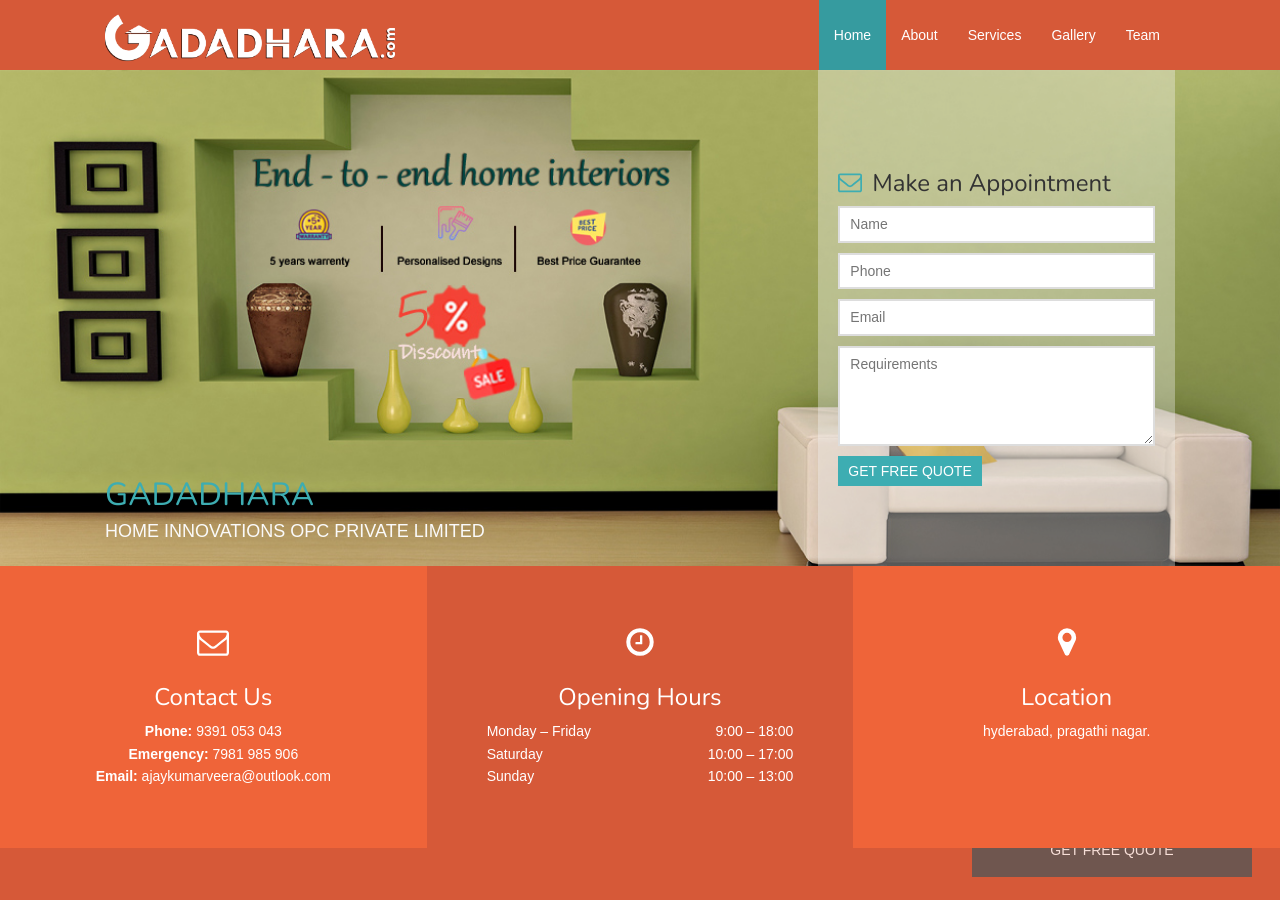
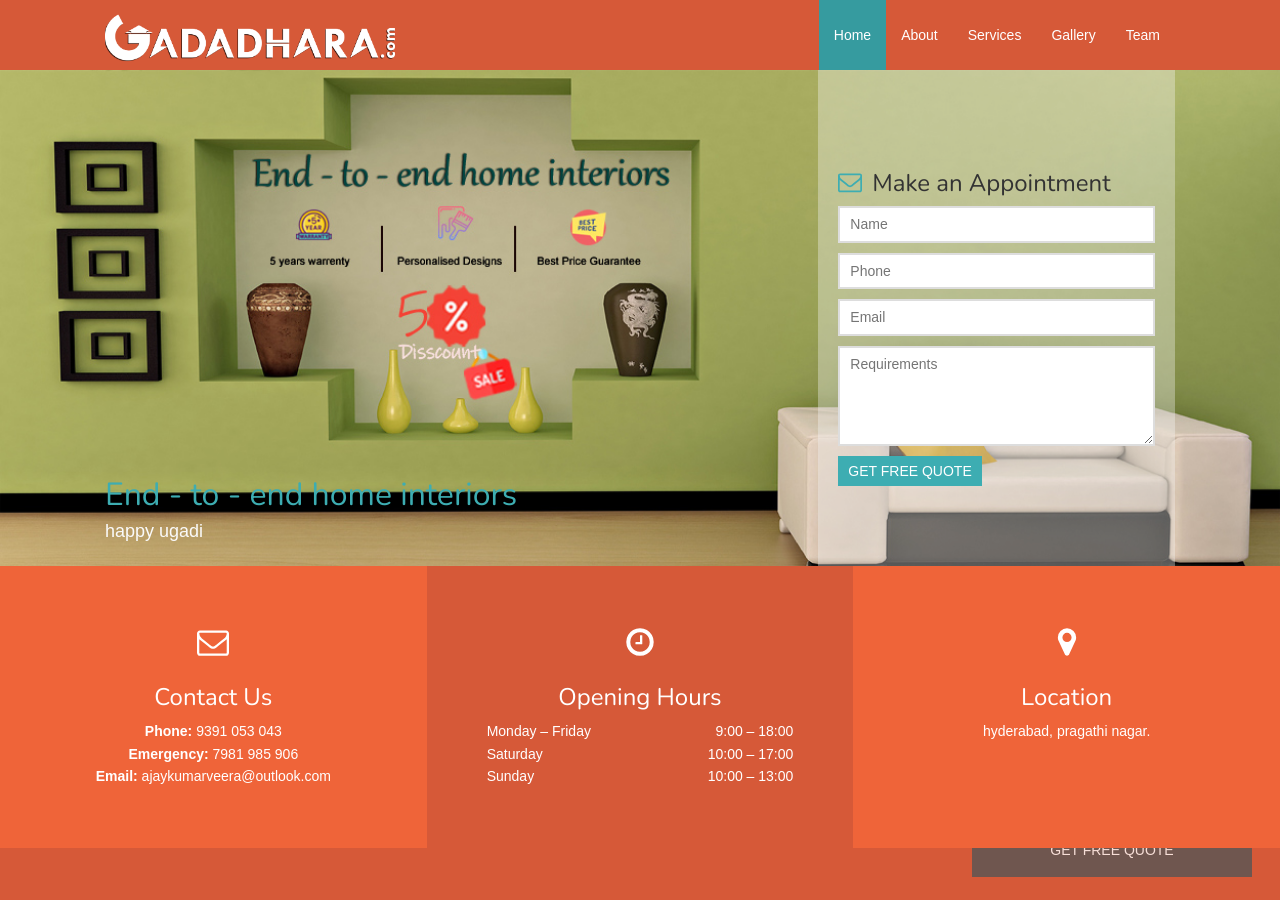
Before and after one commit to gadadhara/GADADHARA, a Jekyll site: the page built from index.html, in a window 1280 px wide and 900 px high. Built offline with Jekyll 4.4.1, drawn with Linux system fonts in a browser that asks for light colours; nearby versions of some CDN libraries.

Commit message:
Update _config.yml

```diff
--- a/_config.yml
+++ b/_config.yml
@@ -9,8 +9,8 @@
 hero:
     hero_img: hero1.jpg
 
-    hero_title: GADADHARA
-    hero_description: HOME INNOVATIONS OPC PRIVATE LIMITED
+    hero_title: End - to - end home interiors
+    hero_description: happy ugadi
 
 # Contact form
 api_token: f773723c2c1db360b9aa8307680d2712
```
